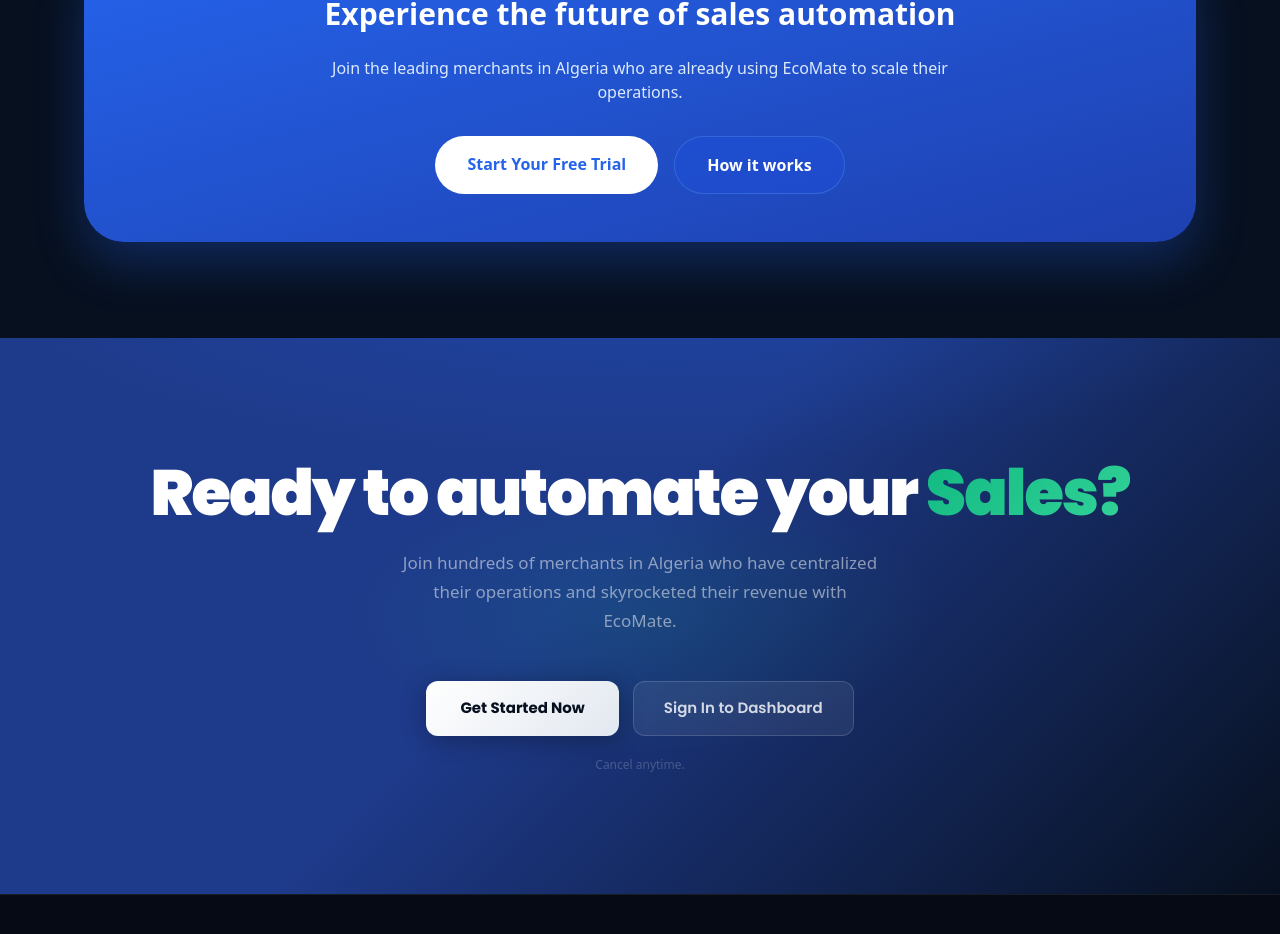
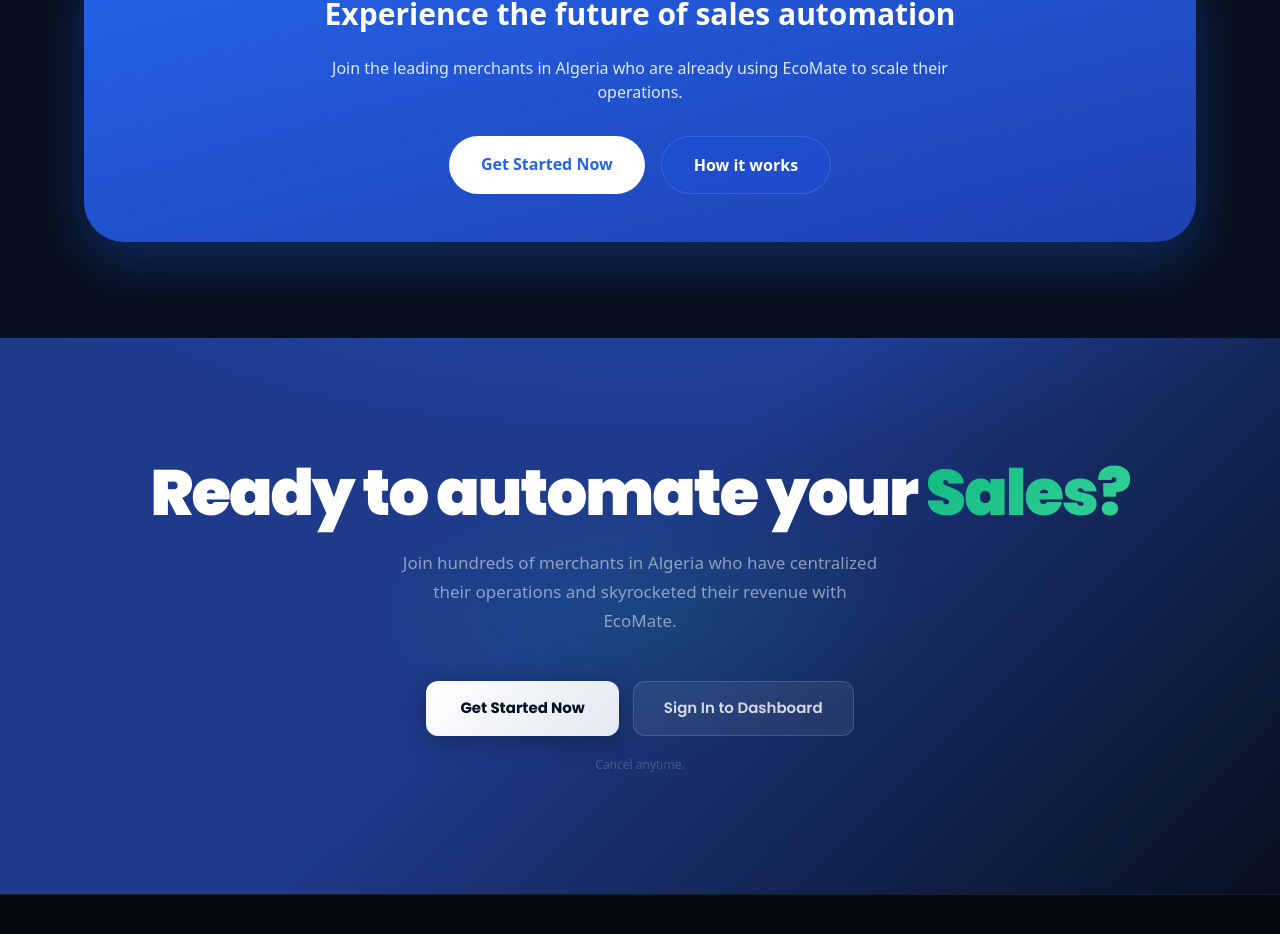
Before and after one commit to abdelbadieker/new-website-building, a Next.js app in the folder apps/site/: page / in a window 1280 px wide. Shown: the part 6018-6952 px from the top of the page. Built offline with nearby package versions, Linux system fonts and the light colour scheme; no server answers; the database is empty.

Commit message:
docs: remove free trial mention from contact section CTA

```diff
--- a/apps/site/components/ContactSection.tsx
+++ b/apps/site/components/ContactSection.tsx
@@ -78,7 +78,7 @@
             Join the leading merchants in Algeria who are already using EcoMate to scale their operations.
           </p>
           <div className="flex flex-col sm:flex-row gap-4 justify-center">
-            <a href="/register" className="bg-white text-blue-600 px-8 py-4 rounded-full font-bold hover:shadow-lg transition-all">Start Your Free Trial</a>
+            <a href="/register" className="bg-white text-blue-600 px-8 py-4 rounded-full font-bold hover:shadow-lg transition-all">Get Started Now</a>
             <a href="#how" className="bg-blue-700/50 text-white border border-blue-400/30 px-8 py-4 rounded-full font-bold hover:bg-blue-700 transition-all">How it works</a>
           </div>
         </div>
```
